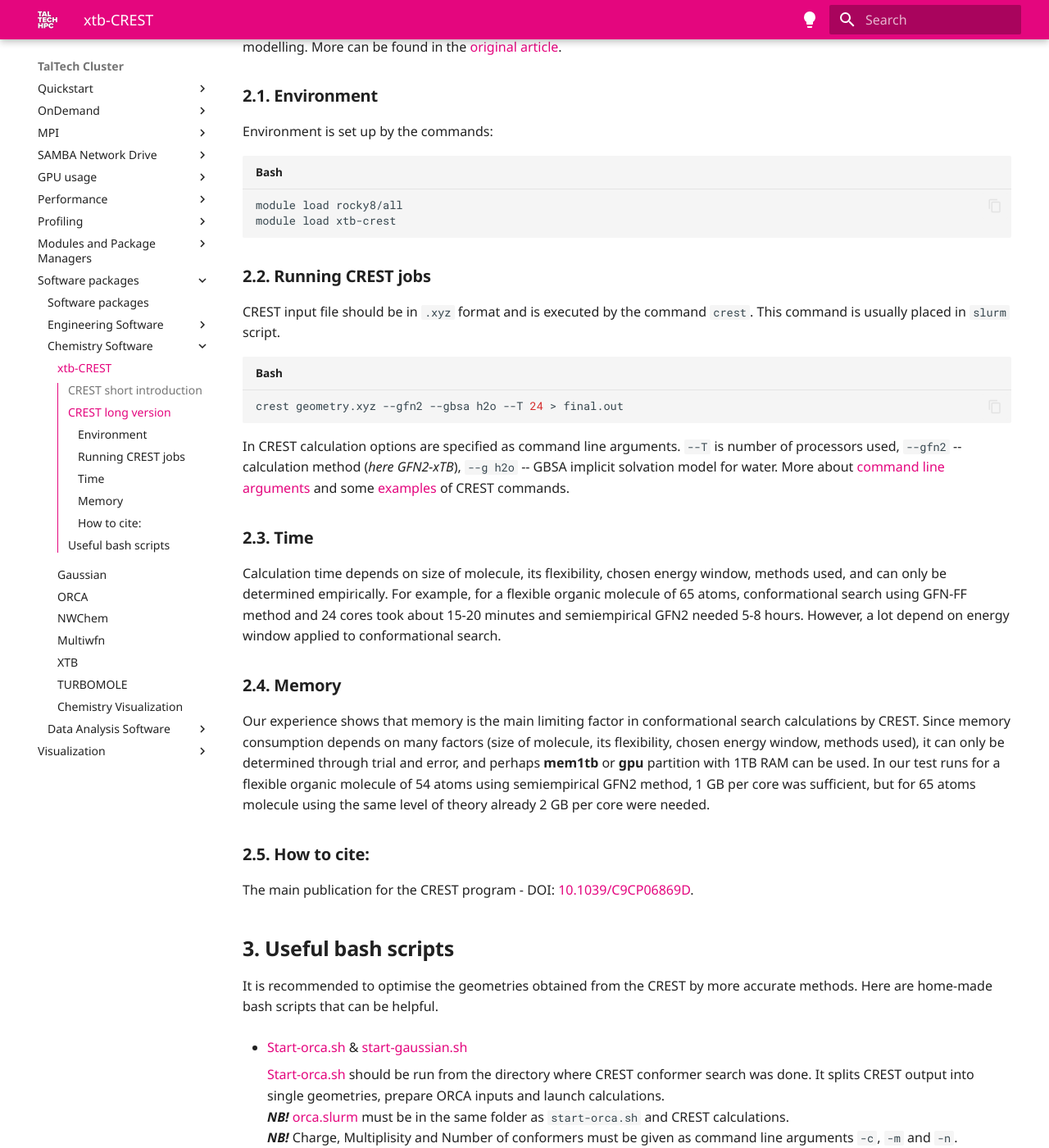
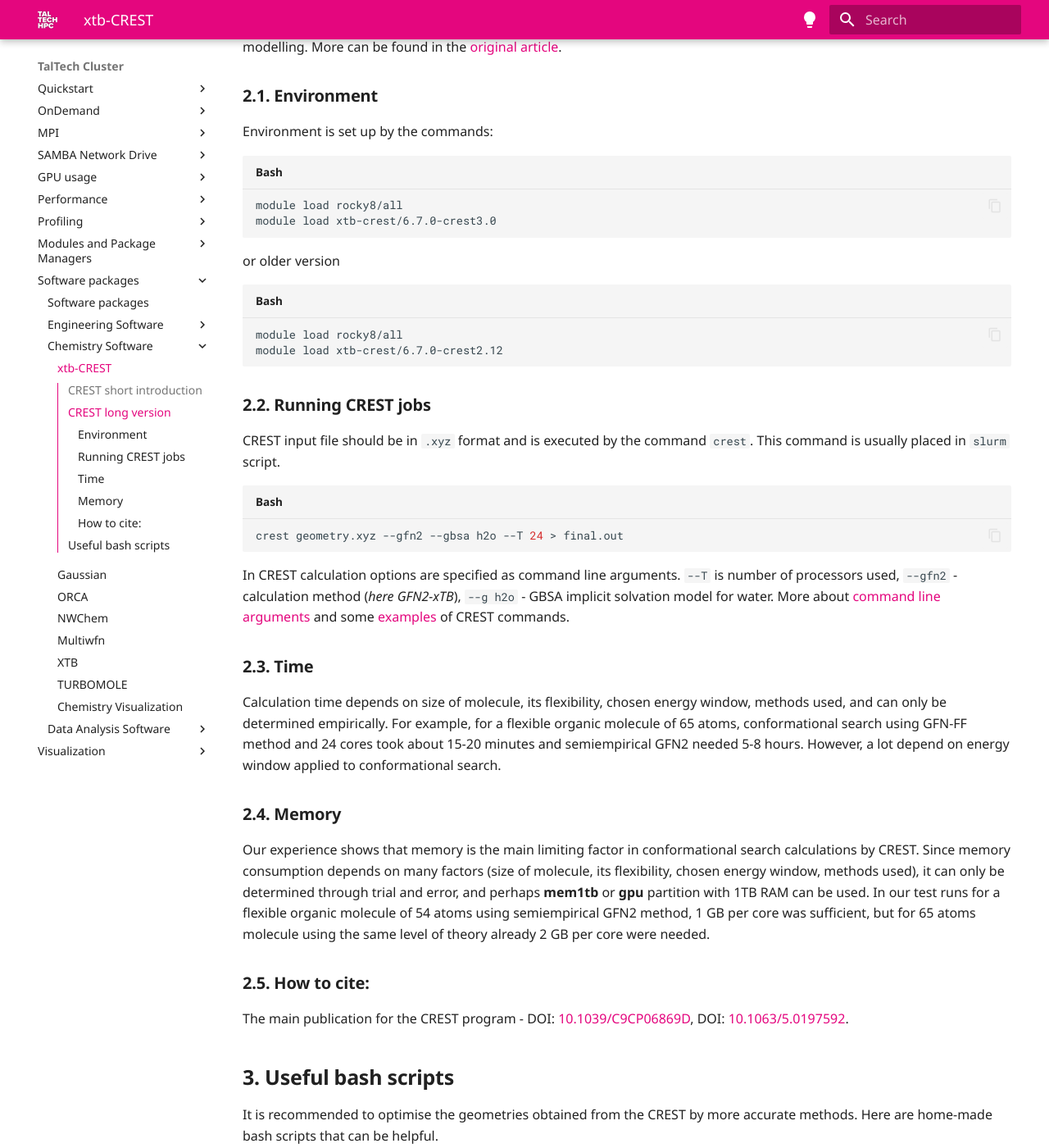
Before and after one commit to TalTech-HPC-Centre/user-guides-source, an MkDocs documentation site: the page built from docs/chemistry/crest.md, in a window 1280 px wide and 1400 px high, scrolled down 1148 px. Shown: the whole window at 82% size. Built offline with MkDocs 1.6.1 and Material for MkDocs 9.7.7, drawn with Linux system fonts in a browser that asks for light colours; comment, search, counter and statistics services are not loaded; some of the changed text lies outside the part shown.

Commit message:
crest 	modified:   docs/chemistry/crest-sorting.sh 	modified:   docs/chemistry/crest.md 	modified:   docs/chemistry/crest.slurm 	deleted:    docs/chemistry/cp2k-gpu.slurm 	deleted:    docs/chemistry/cp2k.md 	deleted:    docs/chemistry/cp2k.slurm

````diff
--- a/docs/chemistry/crest.md
+++ b/docs/chemistry/crest.md
@@ -15,7 +15,7 @@
     #SBATCH --partition=common
 
         module load rocky8/all
-        module load xtb-crest
+        module load xtb-crest/6.7.0-crest3.0
 
         #Run calculations
         crest geometry.xyz --gfn2 --T 24 > final.out
@@ -42,7 +42,14 @@
 
 ```bash
 module load rocky8/all
-module load xtb-crest
+module load xtb-crest/6.7.0-crest3.0
+```
+
+or older version
+
+```bash
+module load rocky8/all
+module load xtb-crest/6.7.0-crest2.12
 ```
 
 ### Running CREST jobs
@@ -53,7 +60,7 @@
 crest geometry.xyz --gfn2 --gbsa h2o --T 24 > final.out
 ```
 
-In CREST calculation options are specified as command line arguments. `--T` is number of processors used, `--gfn2` -- calculation method (_here GFN2-xTB_), `--g h2o` -- GBSA implicit solvation model for water. More about [command line arguments](https://crest-lab.github.io/crest-docs/page/documentation/keywords.html) and some [examples](https://crest-lab.github.io/crest-docs/page/examples) of CREST commands.
+In CREST calculation options are specified as command line arguments. `--T` is number of processors used, `--gfn2` - calculation method (_here GFN2-xTB_), `--g h2o` - GBSA implicit solvation model for water. More about [command line arguments](https://crest-lab.github.io/crest-docs/page/documentation/keywords.html) and some [examples](https://crest-lab.github.io/crest-docs/page/examples) of CREST commands.
 
 ### Time
 
@@ -67,7 +74,7 @@
 
 ### How to cite:
 
-The main publication for the CREST program - DOI: [10.1039/C9CP06869D](https://doi.org/10.1039/C9CP06869D).
+The main publication for the CREST program - DOI: [10.1039/C9CP06869D](https://doi.org/10.1039/C9CP06869D), DOI: [10.1063/5.0197592](https://pubs.aip.org/aip/jcp/article/160/11/114110/3278084/CREST-A-program-for-the-exploration-of-low-energy).
 
 ## Useful bash scripts
 
@@ -79,7 +86,9 @@
     ***NB!*** [orca.slurm](/chemistry/orca.slurm) must be in the same folder as `start-orca.sh` and CREST calculations.
     ***NB!*** Charge, Multiplisity and Number of conformers must be given as  command line arguments `-c`, `-m` and `-n`.
 
-        sh start-orca.sh -c 0 -m 1 -n 500
+    ```bash
+    sh start-orca.sh -c 0 -m 1 -n 500
+    ```
 
     By default ORCA calculations will be done using the following method - ***RI-BP86-BJD3/def2-SVP*** . If it does not suit, the method can be changed in the `start-orca.sh` in the section "ORCA method".
 
````
Also changed, not shown: other parts of docs/chemistry/crest.md (+1 -1 lines), 2 other files.
